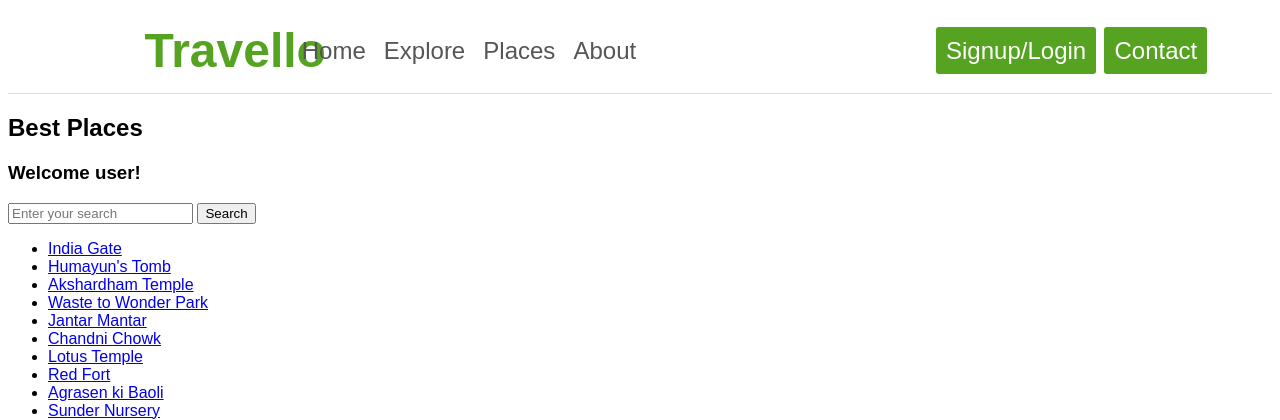
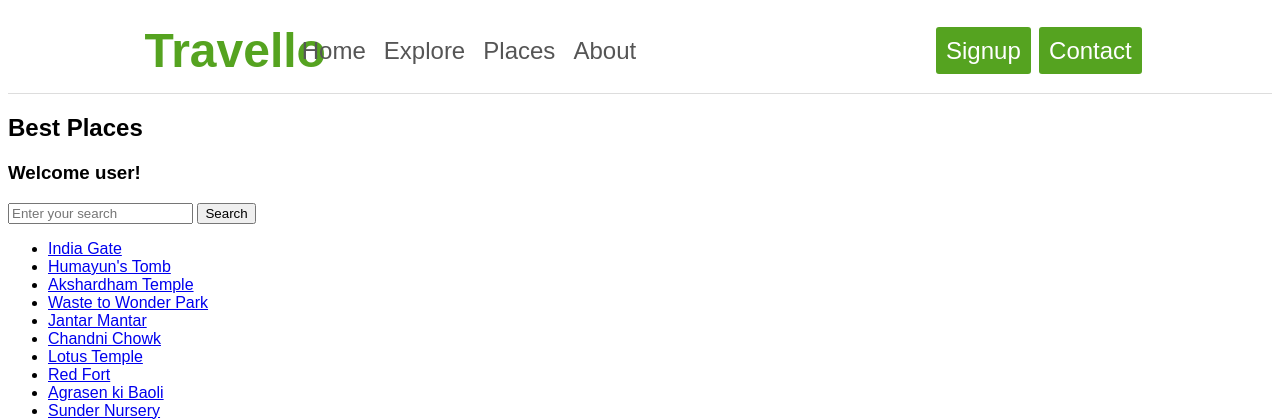
Before and after one commit to Rhushikeshnandodkar/Travel-website, a Django app: template templates/index.html in a window 1280 px wide. Shown: the top 420 px of the page. Run offline with Django 4.2, Linux system fonts and the light colour scheme; the template is opened without the code that fills it: values that come from a table or form of the project are taken from there, others are empty; a user stored in the database is signed in; data comes from the database, SQL or seed files in the repository; some web fonts are replaced.

Commit message:
html changed

```diff
--- a/templates/index.html
+++ b/templates/index.html
@@ -80,7 +80,7 @@
             </div>
             <div class="buttons">
                 <ul>
-                    <li><a href="signup">Signup/Login</a></li>
+                    <li><a href="signup">Signup</a></li>
                     <li><a href="">Contact</a></li>
                 </ul>
             </div>
```
